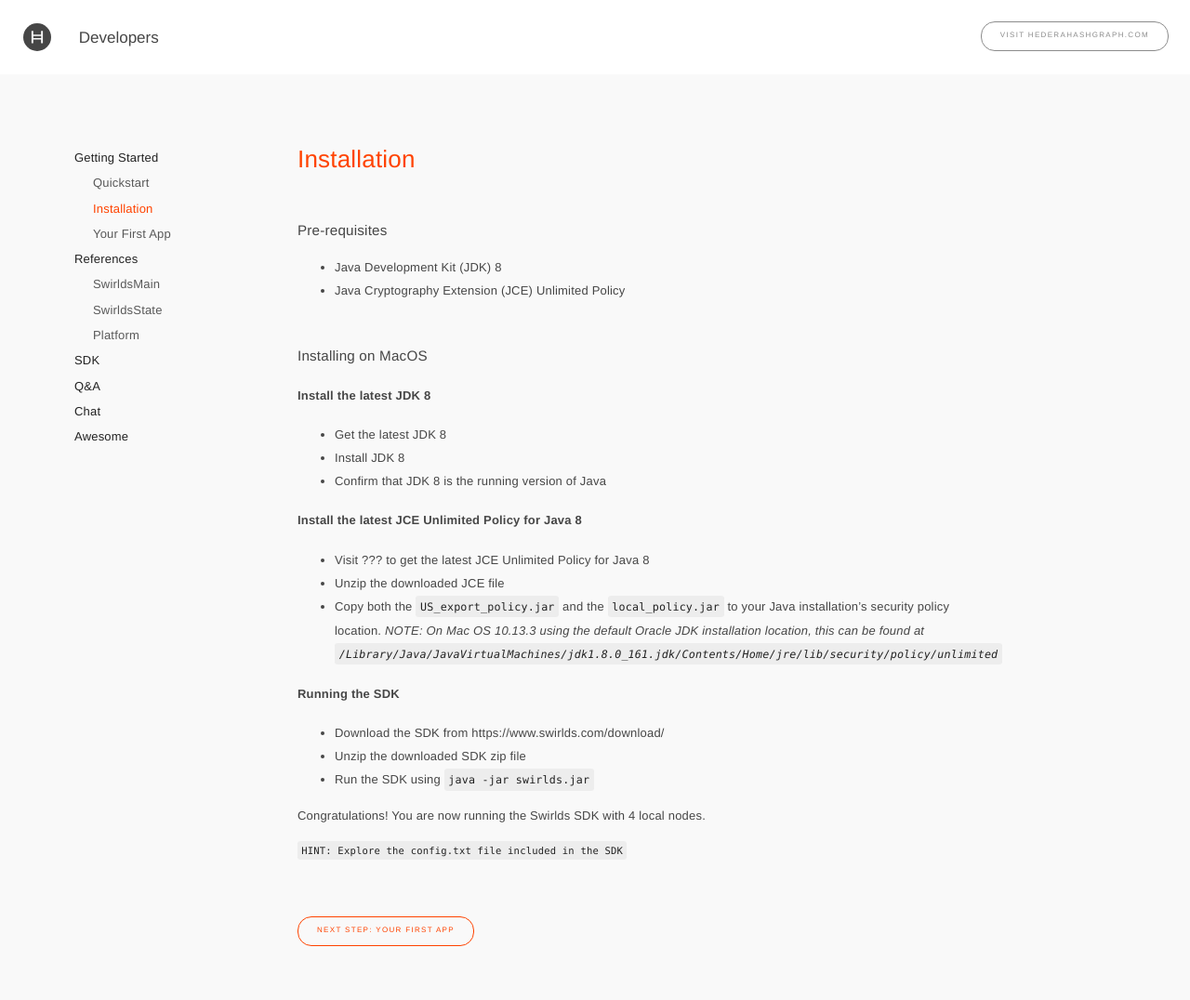
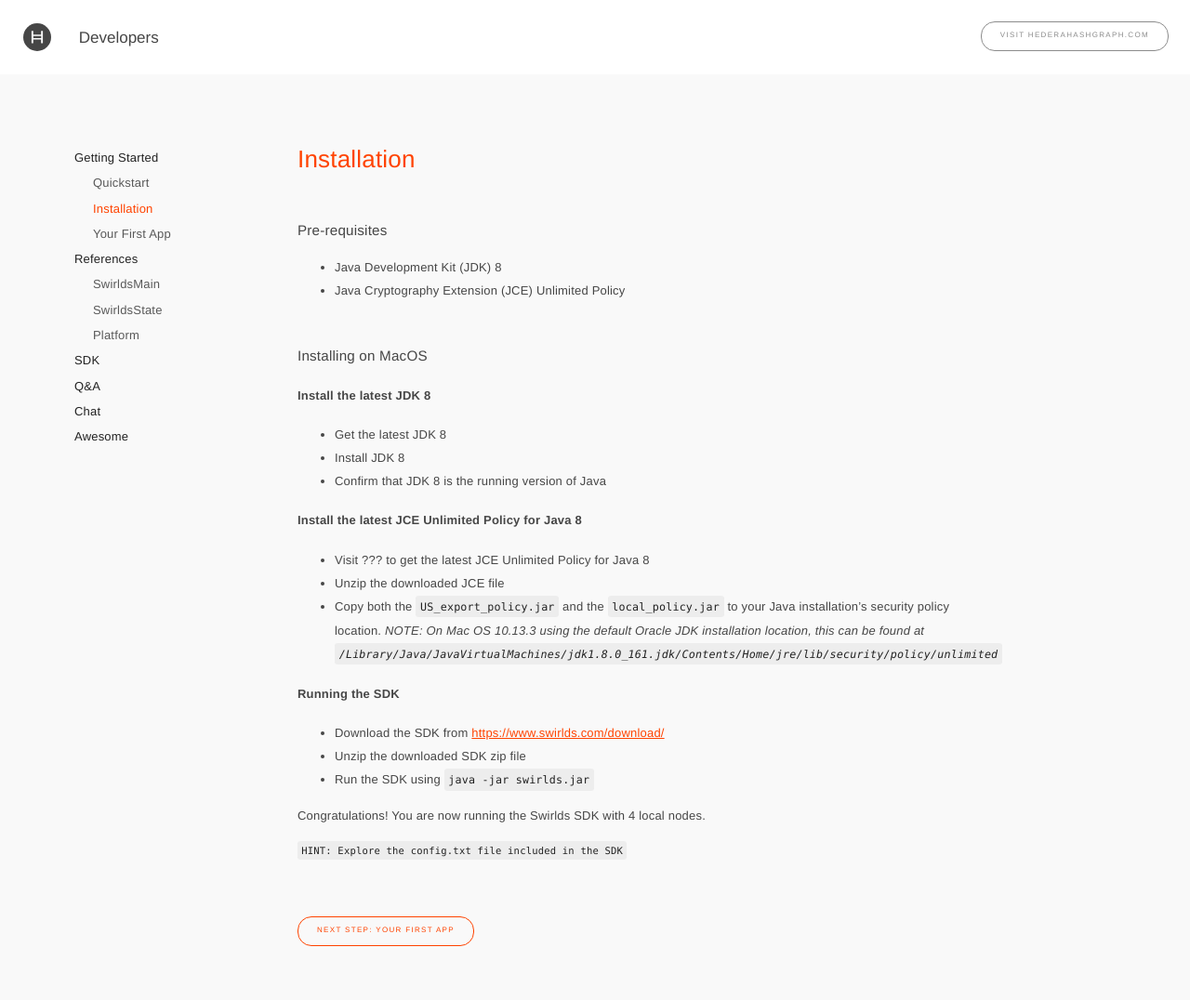
Before and after one commit to ghanem-mhd/hashgraph.github.io, a Jekyll site: the page built from _docs/installation.md, in a window 1280 px wide. Shown: the whole page at 93% size. Built offline with Jekyll 4.4.1, drawn with Linux system fonts in a browser that asks for light colours; some web fonts are replaced; some of the changed lines change nothing that is shown.

Commit message:
Fixed link

```diff
--- a/_docs/installation.md
+++ b/_docs/installation.md
@@ -24,7 +24,7 @@
 
 #### Running the SDK
 
-* Download the SDK from https://www.swirlds.com/download/
+* Download the SDK from [https://www.swirlds.com/download/](https://www.swirlds.com/download/)
 * Unzip the downloaded SDK zip file
 * Run the SDK using `java -jar swirlds.jar`
 
```
